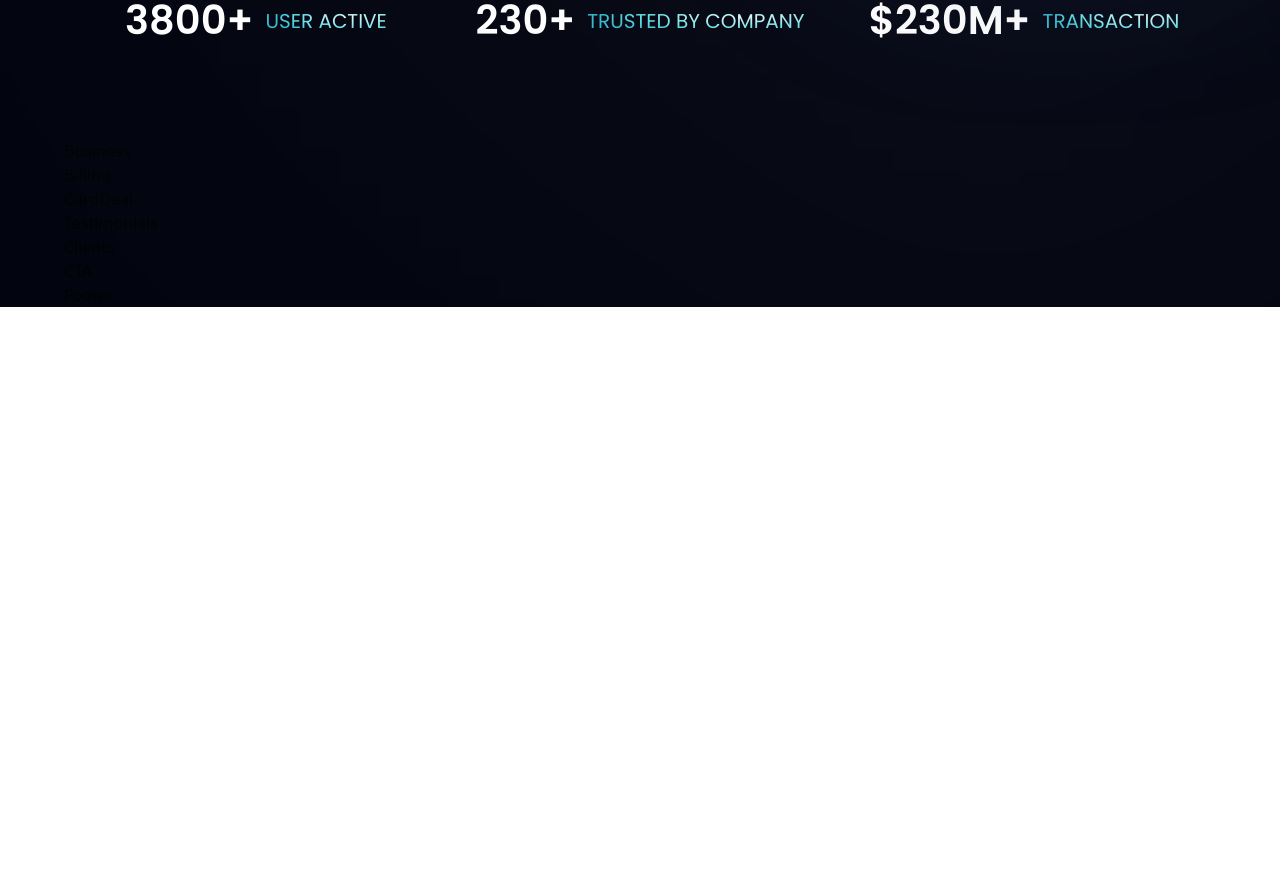
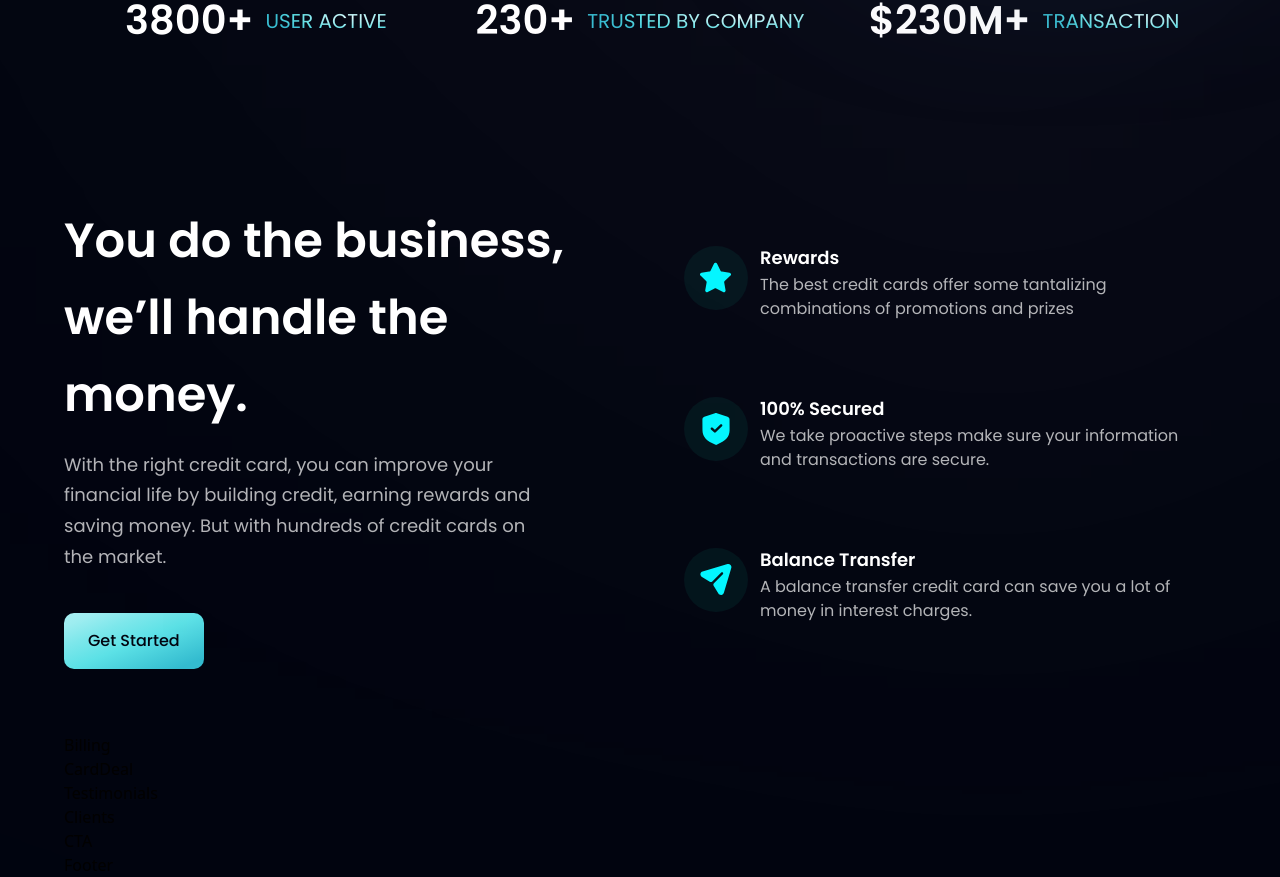
Before and after one commit to S0nG0ku0/HooBank, a React (Vite) app: page / in a window 1280 px wide. Shown: the part 806-1683 px from the top of the page. Before the commit the page ends 1113 px from the top, so only its background shows below. Built offline with nearby package versions, Linux system fonts and the light colour scheme.

Commit message:
finished Business and Button Pages

```diff
--- a/src/components/Business.jsx
+++ b/src/components/Business.jsx
@@ -1,8 +1,43 @@
-import React from 'react'
+import { features } from '../constants'
+import styles, { layout } from  '../style'
+import Button from './Button'
+
+const FeatureCard = ({ icon, title, content, index}) => (
+ <div className={`flex flex-row p-6 rounded-[20px] ${index !== features.length - 1 ? "mb-6" : "mb-0"} feature-card cursor-pointer`}>
+  <div className={`w-[64px] h-[64px] rounded-full ${styles.flexCenter} bg-dimBlue`}>
+    <img src={icon} alt={title} className="w-[50%] h-[50%] object-contain" />
+  </div>
+  <div className="flex-1 flex flex-col ml-3">
+    <h4 className='font-poppins font-semibold text-white text-[18px] leading-[23px] mb-1'>
+      {title}
+    </h4>
+    <p className='font-poppins font-normal text-dimWhite text-[16px] leading-[24px] mb-1'>
+      {content}
+    </p>
+  </div>
+ </div>
+)
 
 const Business = () => {
   return (
-    <div>Business</div>
+    <section id='features' className={layout.section}>
+      <div className={layout.sectionInfo}>
+        <h2 className={styles.heading2}>You do the business,
+        <br className='sm:block hidden' /> we’ll handle the money.</h2>
+        <p className={`${styles.paragraph} max-w-[470px] mt-4`}>
+          With the right credit card, you can improve your financial life by building credit,
+          earning rewards and saving money. But with hundreds of credit cards on the market.
+        </p>
+
+        <Button styles="mt-10"/>
+      </div>
+
+      <div className={`${layout.sectionImg} flex-col`}>
+        {features.map((feature, index) => (
+          <FeatureCard key={feature.id} {...feature} index={index} />
+        ))}
+      </div>
+    </section>
   )
 }
 
--- a/src/components/Button.jsx
+++ b/src/components/Button.jsx
@@ -1,9 +1,10 @@
 import React from 'react'
 
-const Button = () => {
-  return (
-    <div>Button</div>
-  )
-}
+const Button = ({ styles }) => (
+    <button type='button' className={`py-4 px-6 bg-blue-gradient font-poppins
+      font-medium tetx-[18px] text-primary outline-none ${styles} rounded-[10px]`}>
+        Get Started
+    </button>
+)
 
 export default Button
```
